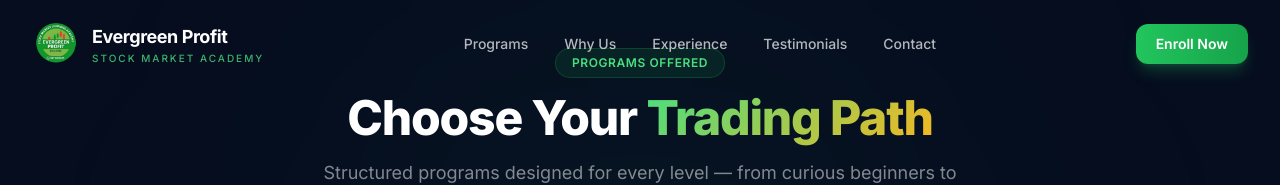
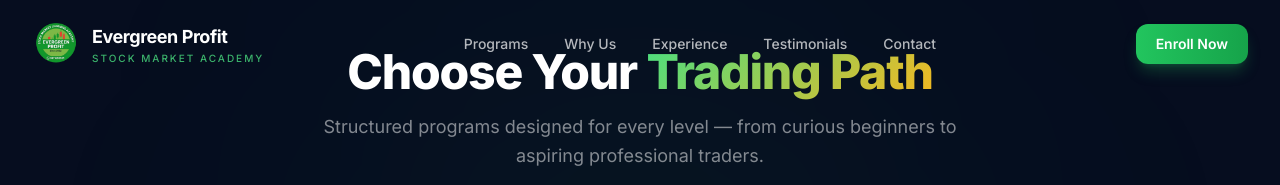
Before and after one commit to ravikmr0/evergreenprofit, a React (Vite) app: page / in a window 1280 px wide. Shown: the top 185 px of the page. Built offline with nearby package versions, Linux system fonts and the light colour scheme.

Commit message:
Update Programs.tsx

```diff
--- a/src/components/Programs.tsx
+++ b/src/components/Programs.tsx
@@ -94,9 +94,9 @@ export default function Programs() {
       <div className="relative max-w-7xl mx-auto px-4 sm:px-6 lg:px-8">
         {/* Header */}
         <div className="text-center max-w-2xl mx-auto mb-10 section-animate">
-          <span className="inline-block px-4 py-1.5 rounded-full text-xs font-semibold tracking-wider uppercase text-forest-400 bg-forest-500/10 border border-forest-500/20 mb-4">
+          {/* <span className="inline-block px-4 py-1.5 rounded-full text-xs font-semibold tracking-wider uppercase text-forest-400 bg-forest-500/10 border border-forest-500/20 mb-4">
             Programs Offered
-          </span>
+          </span> */}
           <h2 className="text-3xl sm:text-4xl lg:text-5xl font-extrabold tracking-tight mb-4">
             Choose Your{' '}
             <span className="gradient-text">Trading Path</span>
```
